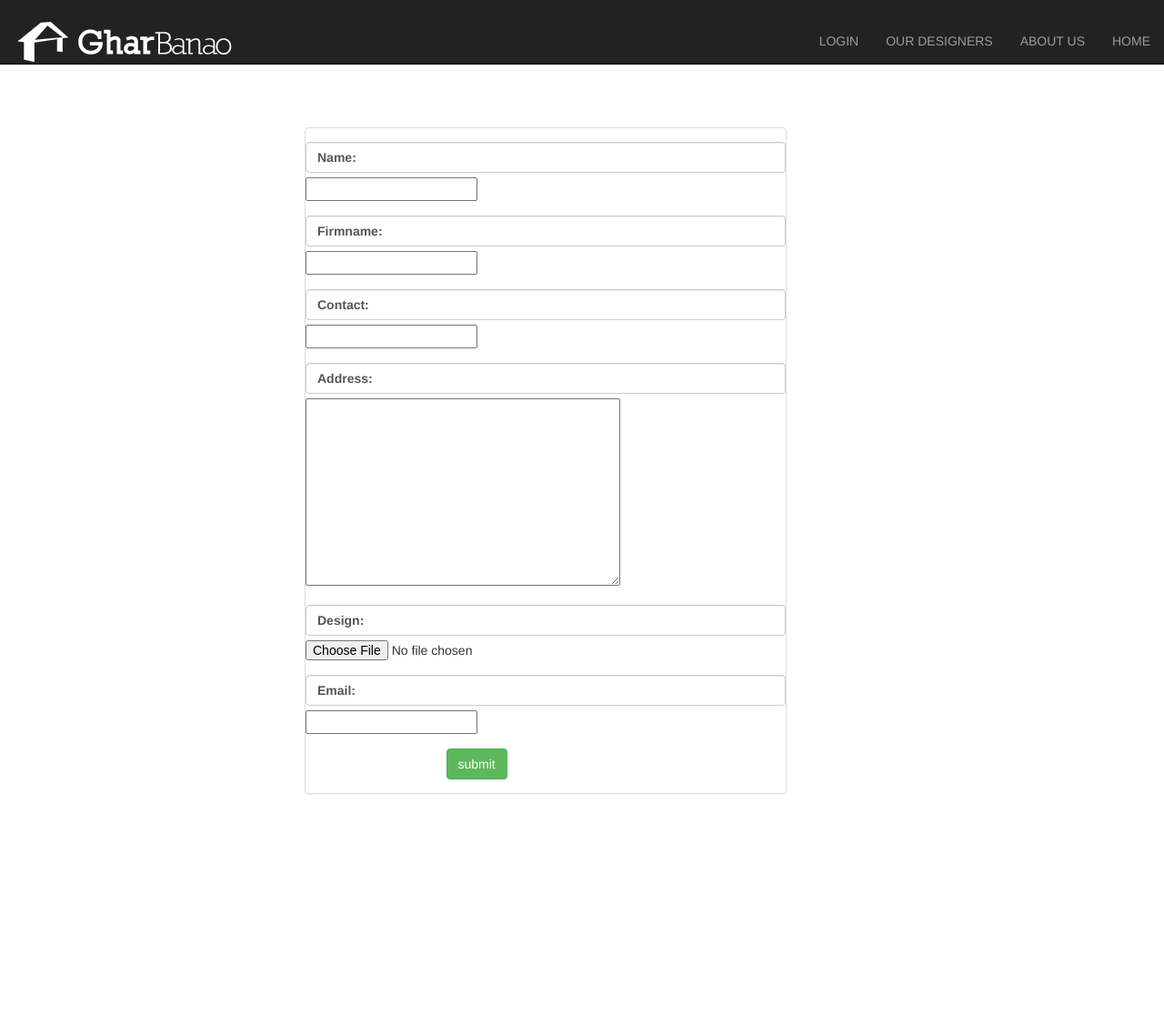
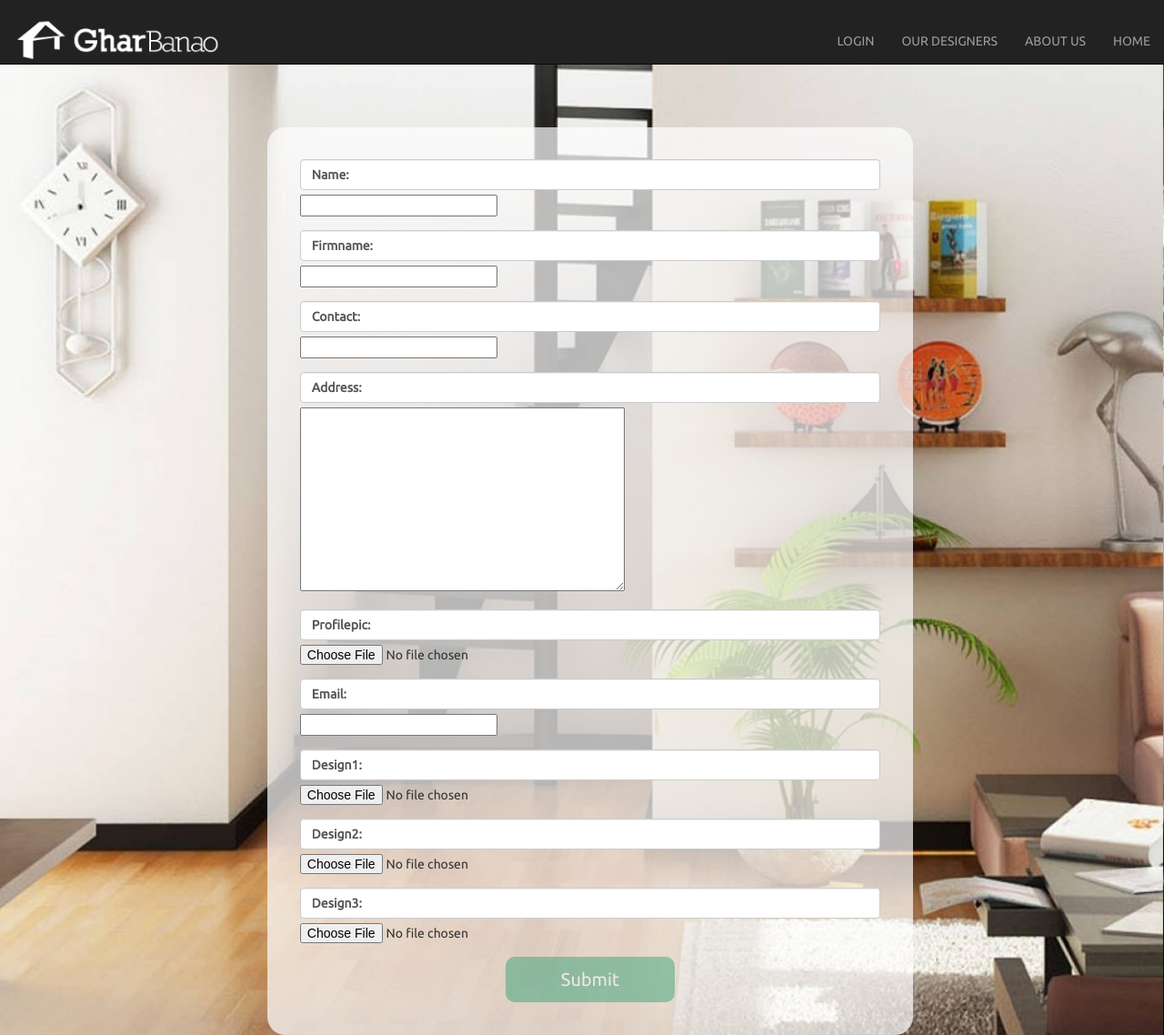
Before and after one commit to tonmoysagar/DesignersPage, a Django app: page /designers/register/ in a window 1280 px wide. Shown: the whole page at 91% size. Before the commit the page ends 873 px from the top, so only its background shows below. Run offline with Django 3.2, Linux system fonts and the light colour scheme; some libraries are stand-ins or nearby versions.

Commit message:
registration styling

```diff
--- a/DesignerWebsite/designers/models.py
+++ b/DesignerWebsite/designers/models.py
@@ -9,10 +9,13 @@ class Designers(models.Model):
     firmname=models.CharField(max_length=30,null=True)
     contact=models.CharField(max_length=10,null=True)
     address=models.TextField(max_length=200,null=True)
-    design=models.ImageField(null=True)
+    profilepic=models.ImageField(null=True)
     email=models.EmailField(max_length=30,null=True)
     password=models.CharField(max_length=10,null=True)
-    points=models.IntegerField(null=True)
+    points=models.IntegerField(null=True,default=100)
+    design1=models.ImageField(null=True)
+    design2=models.ImageField(null=True)
+    design3=models.ImageField(null=True)
 
 
 
--- /dev/null
+++ b/DesignerWebsite/designers/static/register.css
@@ -0,0 +1,46 @@
+*{
+  padding:0;
+  margin:0;
+  max-width: 100%;
+    height: auto;
+    width: auto\9; /* ie8 */
+    box-sizing: border-box;
+
+}
+@font-face{
+  font-family:Ubuntu;
+  src:url(Fonts/Ubuntu-R_0.woff);
+
+}
+body{
+     overflow-x: hidden;
+      background:url('img/registerBack.jpg');
+      font-family:Ubuntu;
+       background-size:     cover;
+}
+
+.CopyCat {
+  width:186px;
+  height:50px;
+
+
+  background-color:#3ba579;
+  color:#FFFFFF;
+  font-family:Ubuntu;
+  opacity:50%;
+  font-size:20px;
+  border-radius:10px;
+  border:none;
+  transition-duration: 0.4s;
+  cursor: pointer;
+  text-decoration: none;
+}
+.CopyCat:hover{
+   background-color: #349e72;
+    color: white;
+	transform: scale(1.03,1.03);
+	opacity:50%;
+	box-shadow: 2px 2px 6px #555555;
+    text-decoration: none;
+
+}
--- a/DesignerWebsite/designers/templates/designers/designers_form.html
+++ b/DesignerWebsite/designers/templates/designers/designers_form.html
@@ -11,6 +11,10 @@
 
 <!-- Latest compiled JavaScript -->
 <script src="https://maxcdn.bootstrapcdn.com/bootstrap/3.3.7/js/bootstrap.min.js"></script>
+    <style>
+
+    </style>
+    <link rel="stylesheet" href="{% static 'register.css' %}">
 </head>
 <body>
 <nav class="navbar navbar-inverse navbar-fixed-top">
@@ -39,15 +43,15 @@
      <br>
      <br>
 
-    <div class="container-fluid" style="margin-left:25%">
+    <div style="margin-left:23%">
         <div class="row">
-            <div class="col-sm-12 col-md-7">
-                <div class="panel panel-default">
-                    <div class="panel-body">
-                        <form class="form-horizontal" action="" method="post" enctype="multipart/form-data">
+            <div class="col-sm-5 col-md-9">
+                <div >
+                    <div >
+                        <form  action="" method="post" enctype="multipart/form-data" style="background-color:rgba(255,255,255,0.7); padding:5%;border-radius:20px;box-shadow:2 7 8;">
                             {% csrf_token %}
                             {% for field in form %}
-                            <div class="form-group">
+                            <div class="form-group" >
 
 
                                 <label class="form-control col-sm-2">{{field.label_tag}}</label> <br>
@@ -58,9 +62,11 @@
                                 </div>
                             </div>
                             {% endfor %}
-                            <div class="col-sm-5 col-md-10" style="margin-left:25%">
-                                <button type="submit" class="btn btn-success">submit</button>
+                            <center>
+                            <div >
+                                <button class="CopyCat" type="submit" >Submit</button>
                             </div>
+                                </center>
                         </form>
                     </div>
                 </div>
--- a/DesignerWebsite/designers/views.py
+++ b/DesignerWebsite/designers/views.py
@@ -4,16 +4,22 @@ from django.views.generic.edit import CreateView,UpdateView
 from .  models import Designers
 from . forms import DesignerDetails
 from django.http import HttpResponse
+from django.views.decorators.cache import cache_control
+from django.views.decorators.cache import never_cache
 # Create your views here.
+
 def index(request):
     if request.session.has_key('designerID'):
         designerID = request.session['designerID']
-        return render(request, 'designers/loggedin.html', {"designerID": designerID})
+        dbuser = Designers.objects.filter(designerID=designerID)
+        user = dbuser[0]
+        profilepic = user.profilepic.url
+        return render(request, 'designers/loggedin.html', {"designerID": designerID, 'profilepic': profilepic})
     context={
 
     }
     return render(request,'designers/index.html',context=context)
-
+@cache_control(no_cache=True, must_revalidate=True, no_store=True)
 def registeration(request):
     designerID=""
 
@@ -21,8 +27,10 @@ def registeration(request):
     if request.method == "POST":
         if request.session.has_key('designerID'):
             designerID = request.session['designerID']
-            print("Hellllo")
-            return render(request, 'designers/loggedin.html', {"designerID": designerID})
+            dbuser = Designers.objects.filter(designerID=designerID)
+            user = dbuser[0]
+            profilepic = user.design.url
+            return render(request, 'designers/loggedin.html', {"designerID": designerID,'profilepic':profilepic})
         # Get the posted form
         MyRegisterForm = DesignerDetails(request.POST)
         content={'form':MyRegisterForm}
@@ -34,6 +42,12 @@ def registeration(request):
 
             print(designerID)
             dbuser = Designers.objects.filter(designerID=designerID,password=password)
+            user=dbuser[0]
+            profilepic=user.profilepic.url
+            content={
+                'designerID': designerID,
+
+            }
             if not dbuser:
                 print("Not user")
                 return render(request, 'designers/register.html', {})
@@ -42,7 +56,8 @@ def registeration(request):
             else:
                 print(dbuser)
                 request.session['designerID'] = designerID
-                return render(request,'designers/loggedin.html',{'designerID':designerID})
+
+                return render(request,'designers/loggedin.html',{'designerID':designerID,'profilepic':profilepic})
 
         else:
             print("not valid")
@@ -51,22 +66,31 @@ def registeration(request):
        MyRegisterForm=DesignerDetails(request.GET)
        if request.session.has_key('designerID'):
            designerID = request.session['designerID']
-           return render(request, 'designers/loggedin.html', {"designerID": designerID})
+           dbuser = Designers.objects.filter(designerID=designerID)
+           user = dbuser[0]
+           profilepic = user.design.url
+           return render(request, 'designers/loggedin.html', {"designerID": designerID, 'profilepic': profilepic})
        return render(request, 'designers/register.html', {})
 
 class DesignerCreate(CreateView):
     model=Designers
-    fields = ['name','firmname','contact','address','design','email']
+    fields = ['name','firmname','contact','address','profilepic','email','design1','design2','design3']
+@cache_control(no_cache=True, must_revalidate=True, no_store=True)
+def logout(request):
+    try:
+      del request.session['designerID']
+    except:
+      pass
+    return HttpResponse("<strong>You are logged out.</strong>")
 
-def logout(request):
-   try:
-      del request.session['designerID']
-   except:
-      pass
-   return HttpResponse("<strong>You are logged out.</strong>")
+@cache_control(no_cache=True, must_revalidate=True, no_store=True)
+def login(request):
 
-def login(request):
     if request.session.has_key('designerID'):
         designerID = request.session['designerID']
-        return render(request, 'designers/loggedin.html', {"designerID": designerID})
+        dbuser = Designers.objects.filter(designerID=designerID)
+        user = dbuser[0]
+        profilepic = user.profilepic.url
+        print(profilepic)
+        return render(request, 'designers/loggedin.html', {"designerID": designerID,'profilepic':profilepic})
     return  render(request,'designers/register.html',{})
```
Also changed, not shown: DesignerWebsite/designers/templates/designers/loggedin.html (+54 -1 lines), DesignerWebsite/designers/templates/designers/register.html (+7 -7 lines), DesignerWebsite/db.sqlite3, DesignerWebsite/designers/migrations/0008_auto_20170118_1800.py (added), DesignerWebsite/designers/migrations/0009_auto_20170119_0431.py (added), DesignerWebsite/designers/static/img/registerBack.jpg (added), DesignerWebsite/designers/static/profile.css (added), DesignerWebsite/media/16129940_1770372539951123_699950122_o.jpg (added), DesignerWebsite/media/16143971_1770303689958008_489440094_n.jpg (added), DesignerWebsite/media/16145578_1770372749951102_1653955931_o.jpg (added), DesignerWebsite/media/16145702_1770303706624673_1781996819_o.jpg (added).
